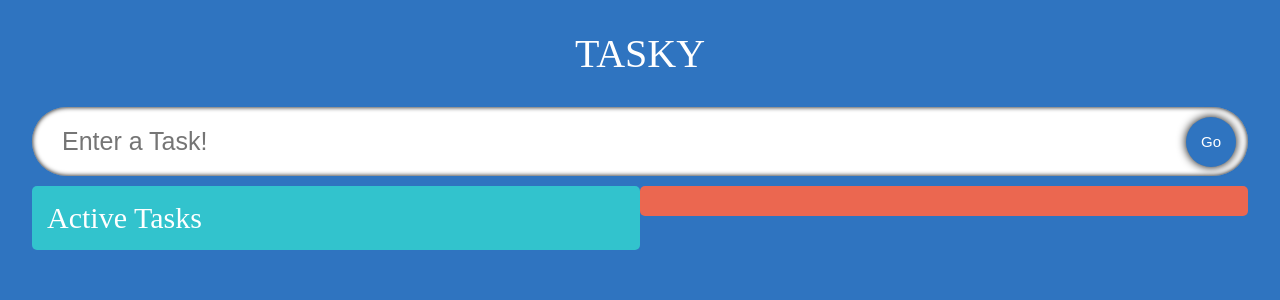
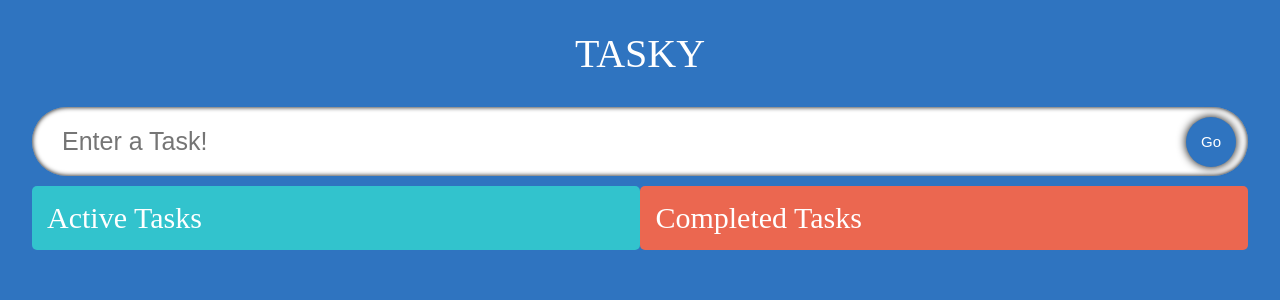
Before and after one commit to nexticodes/tasky-ts, a React (Create React App) app: page / in a window 1280 px wide. Shown: the top 300 px of the page. Built offline with nearby package versions, Linux system fonts and the light colour scheme; the HTML template or start-up script is replaced by a standard one; a web font is replaced by a local one.

Commit message:
Add @types/react-beautiful-dnd and import necessary props from App.tsx. Add a completed tasks part.

```diff
--- a/package.json
+++ b/package.json
@@ -9,6 +9,7 @@
     "@types/jest": "^27.4.1",
     "@types/node": "^16.11.26",
     "@types/react": "^17.0.43",
+    "@types/react-beautiful-dnd": "^13.1.2",
     "@types/react-dom": "^17.0.14",
     "react": "^18.0.0",
     "react-beautiful-dnd": "^13.1.0",
--- a/src/App.tsx
+++ b/src/App.tsx
@@ -1,4 +1,5 @@
 import React, { useState } from "react";
+import { DragDropContext } from 'react-beautiful-dnd';
 import "./App.css";
 import InputField from "./components/InputField";
 import TodoList from "./components/TodoList";
@@ -18,6 +19,7 @@ const App: React.FC = () => {
     };
 
     return (
+        <DragDropContext onDragEnd={()=> {}}>
             <div className="App">
                 <span className="heading">Tasky</span>
                 <InputField todo={todo} setTodo={setTodo} handleAdd={handleAdd} />
@@ -28,6 +30,7 @@ const App: React.FC = () => {
                     setCompletedTodos={setCompletedTodos}
                     />
             </div>
+        </DragDropContext>
     );
 };
 
--- a/src/components/TodoList.tsx
+++ b/src/components/TodoList.tsx
@@ -2,6 +2,8 @@ import React from "react";
 import { Todo } from "../model";
 import "./styles.css";
 import SingleTodo from "./SingleTodo";
+import { Droppable } from "react-beautiful-dnd";
+import { setCommentRange } from "typescript";
 
 interface Props {
     todos: Todo[];
@@ -10,26 +12,39 @@ interface Props {
     setCompletedTodos: React.Dispatch<React.SetStateAction<Todo[]>>;
 }
 
-const TodoList: React.FC<Props> = ({ todos, setTodos }: Props) => {
+const TodoList: React.FC<Props> = ({ todos, setTodos, completedTodos, setCompletedTodos }: Props) => {
     return (
         <div className="container">
-            <div className="todos">
-                <span className="todos__heading">
-                    Active Tasks
-                </span>
-            </div>
-            <div className="todos remove">
-                {
-                    todos.map(t =>(
+            <Droppable droppableId="TodosList">
+                {(provided) => (
+                    <div className="todos" ref={provided.innerRef} {...provided.droppableProps}>
+                        <span className="todos__heading">Active Tasks</span>
+                        {todos.map((t) => (
                             <SingleTodo
                                 todo={t}
                                 todos={todos}
                                 key={t.id}
                                 setTodos={setTodos}
                             />
-                    ))
-                }
+                        ))}
                     </div>
+                )}
+            </Droppable>
+            <Droppable droppableId="TodosRemove">
+                {(provided) => (
+                    <div className="todos remove" ref={provided.innerRef} {...provided.droppableProps}>
+                        <span className="todos__heading">Completed Tasks</span>
+                        {completedTodos.map((t) => (
+                            <SingleTodo
+                                todo={t}
+                                todos={completedTodos}
+                                key={t.id}
+                                setTodos={setCompletedTodos}
+                            />
+                        ))}
+                    </div>
+                )}
+            </Droppable>
         </div>
     );
 };
```
Also changed, not shown: 1 other file (tests, documents, lock files or other folders). Lines whose indentation alone changed are shown as unchanged.
